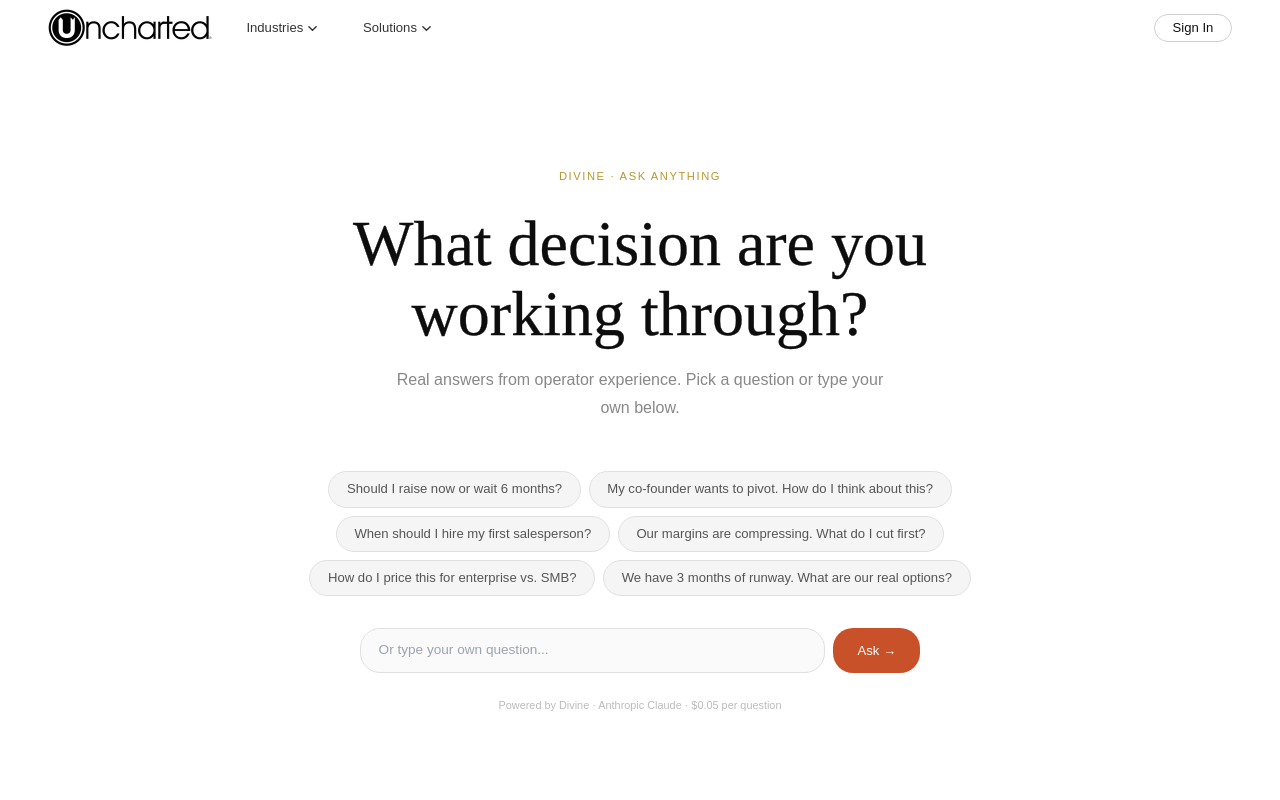
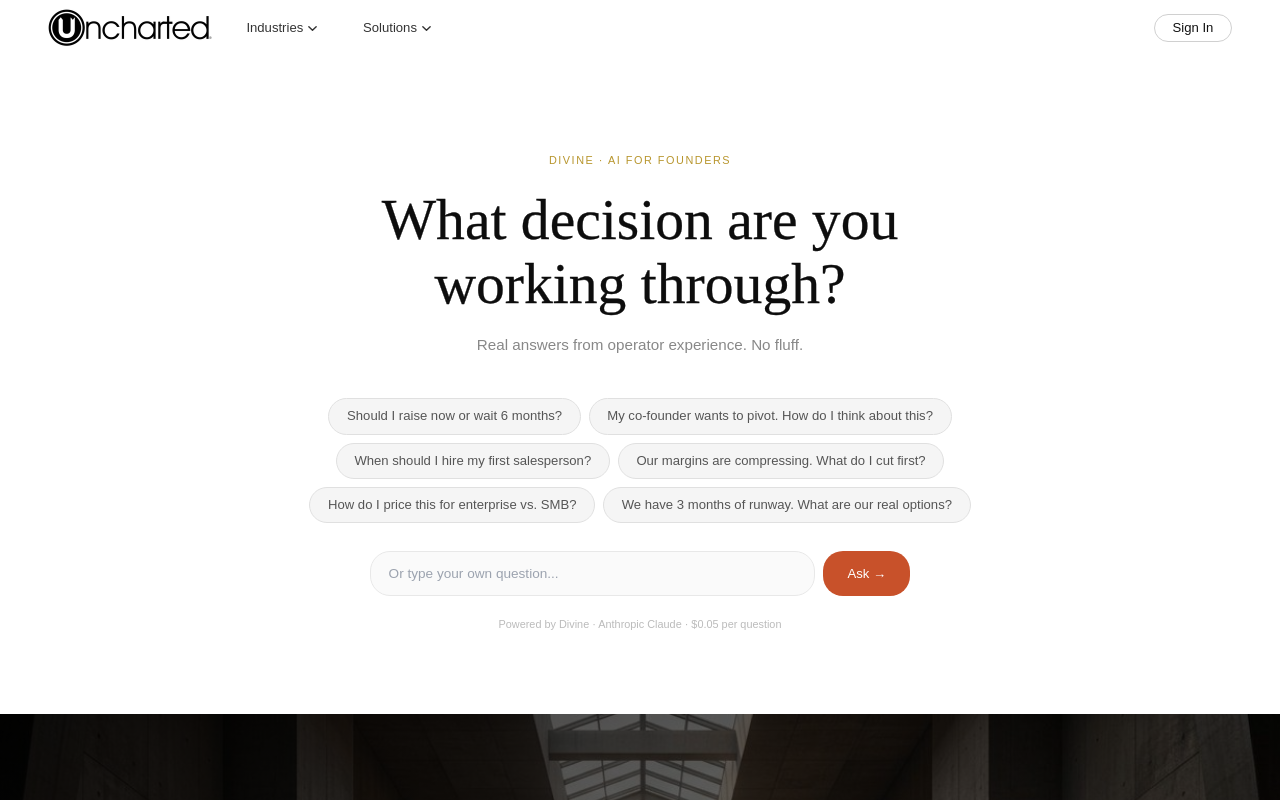
Before and after one commit to roothold/uncharted, a React (Vite) app: page / in a window 1280 px wide. Shown: the top 800 px of the page. Built offline with nearby package versions, Linux system fonts and the light colour scheme.

Commit message:
Add files via upload

```diff
--- a/src/DivineHero.jsx
+++ b/src/DivineHero.jsx
@@ -1,214 +1,248 @@
-import { useState } from "react";
+import { useState, useEffect, useRef } from "react";
 
 const QUESTIONS = [
-  { q:"Should I raise now or wait 6 months?",                  domain:"Fundraising" },
-  { q:"My co-founder wants to pivot. How do I think about this?", domain:"Strategy" },
-  { q:"When should I hire my first salesperson?",               domain:"Hiring" },
-  { q:"Our margins are compressing. What do I cut first?",      domain:"Operations" },
-  { q:"How do I price this for enterprise vs. SMB?",            domain:"Pricing" },
-  { q:"We have 3 months of runway. What are our real options?", domain:"Capital" },
+  { q:"Should I raise now or wait 6 months?",                   domain:"Fundraising" },
+  { q:"My co-founder wants to pivot. How do I think about this?",domain:"Strategy"   },
+  { q:"When should I hire my first salesperson?",                domain:"Hiring"      },
+  { q:"Our margins are compressing. What do I cut first?",       domain:"Operations"  },
+  { q:"How do I price this for enterprise vs. SMB?",             domain:"Pricing"     },
+  { q:"We have 3 months of runway. What are our real options?",  domain:"Capital"     },
 ];
 
-const DIVINE_COMPOSITE = {
-  id:"3", name:"Divine Composite",
+const COMPOSITE = {
+  name:"Divine Composite",
   title:"All domains · Cross-functional advice",
   domains:["Strategy","Operations","Fundraising","Growth"],
 };
 
+const W = {
+  card:"#FFFFFF", cardBorder:"#E8E8E8", cardHover:"#F7F7F7",
+  ink:"#0D0D0D", inkMid:"#555555", inkSoft:"#888888",
+  accent:"#C8512A",
+};
+
 export default function DivineHero({ onAskMore }) {
-  const [active, setActive]     = useState(null);   // active question index
+  const [query, setQuery]       = useState("");
   const [response, setResponse] = useState(null);
   const [loading, setLoading]   = useState(false);
   const [typed, setTyped]       = useState("");
+  const inputRef = useRef(null);
 
-  const ask = async (question) => {
-    if (loading) return;
-    setActive(question);
+  // Typewriter — identical to Divine.jsx (16ms)
+  useEffect(() => {
+    if (!response) return;
+    setTyped("");
+    let i = 0;
+    const t = setInterval(() => {
+      setTyped(response.slice(0, i));
+      i++;
+      if (i > response.length) clearInterval(t);
+    }, 16);
+    return () => clearInterval(t);
+  }, [response]);
+
+  const ask = async (q) => {
+    const question = q || query;
+    if (!question.trim() || loading) return;
+    if (q) setQuery(q);
+    setLoading(true);
     setResponse(null);
     setTyped("");
-    setLoading(true);
-
     try {
       const res = await fetch("https://api.anthropic.com/v1/messages", {
         method:"POST", headers:{ "Content-Type":"application/json" },
         body: JSON.stringify({
           model:"claude-sonnet-4-20250514", max_tokens:600,
-          system:`You are Divine — an AI tool built for founders, operating through the lens of the Divine Composite framework (all domains, cross-functional). Give a direct, practical answer. No fluff, no caveats. Think like an experienced operator. Start with a one-sentence bottom line, then 2–3 short paragraphs. Be honest even if it's uncomfortable. Keep your total response under 200 words — this is a quick insight, not an essay.`,
+          system:`You are Divine — an AI tool built for founders. You're operating through the lens of "${COMPOSITE.name}", ${COMPOSITE.title}. Their domains: ${COMPOSITE.domains.join(", ")}. Give a direct, practical answer. No fluff, no caveats. Think like an operator who has seen this problem before. Start with a one-sentence bottom line, then unpack it in 2–3 short paragraphs. Be honest even if it's uncomfortable. Keep total response under 220 words.`,
           messages:[{ role:"user", content:question }]
         })
       });
       const data = await res.json();
-      const text = data.content?.find(b => b.type==="text")?.text || "Unable to retrieve a response. Please try again.";
-      setResponse(text);
-
-      // Type out the response
-      let i = 0;
-      const t = setInterval(() => {
-        setTyped(text.slice(0, i));
-        i++;
-        if (i > text.length) clearInterval(t);
-      }, 14);
+      setResponse(data.content?.find(b => b.type==="text")?.text || "Unable to retrieve a response. Please try again.");
     } catch {
       setResponse("Connection error. Please try again.");
-      setTyped("Connection error. Please try again.");
     }
     setLoading(false);
   };
 
-  const reset = () => { setActive(null); setResponse(null); setTyped(""); };
+  const reset = () => { setQuery(""); setResponse(null); setTyped(""); };
+
+  const goToFull = () => {
+    const url = query.trim()
+      ? `https://divine.uncharted.ventures/?q=${encodeURIComponent(query)}`
+      : "https://divine.uncharted.ventures/";
+    window.open(url, "_blank", "noopener noreferrer");
+  };
 
   return (
-    <section style={{
-      paddingTop:"56px", // nav height
-      backgroundColor:"#FFFFFF",
-      borderBottom:"1px solid #E8E8E8",
-    }}>
-      <div style={{ maxWidth:"860px", margin:"0 auto", padding:"7rem 3rem 6rem", textAlign:"center" }}>
+    <section style={{ paddingTop:"56px", backgroundColor:"#FFFFFF", borderBottom:"1px solid #FFFFFF" }}>
+      <div style={{ maxWidth:"820px", margin:"0 auto", padding:"6rem 3rem 5rem", textAlign:"center" }}>
 
         {/* Eyebrow */}
         <p style={{ fontFamily:"'Inter Tight', sans-serif", fontWeight:500,
-          fontSize:"0.7rem", color:"#B8962E", letterSpacing:"0.14em",
-          textTransform:"uppercase", marginBottom:"1.5rem",
+          fontSize:"0.68rem", color:"#B8962E", letterSpacing:"0.14em",
+          textTransform:"uppercase", marginBottom:"1.25rem",
           opacity:0, animation:"fadeUp 0.6s 0.1s forwards" }}>
-          Divine · Ask anything
+          Divine · AI for Founders
         </p>
 
         {/* Headline */}
         <h1 style={{ fontFamily:"'Instrument Serif', serif", fontWeight:400,
-          fontSize:"clamp(2.2rem, 5vw, 4.2rem)", lineHeight:1.1, color:"#0D0D0D",
-          marginBottom:"1rem",
-          opacity:0, animation:"fadeUp 0.7s 0.2s forwards" }}>
-          {active
-            ? <><em style={{ fontStyle:"italic", color:"#888" }}>"{active}"</em></>
+          fontSize:"clamp(2rem, 4.5vw, 3.8rem)", lineHeight:1.1, color:"#0D0D0D",
+          marginBottom:"1rem", opacity:0, animation:"fadeUp 0.7s 0.2s forwards",
+          whiteSpace:"pre-line" }}>
+          {response || loading
+            ? <><em style={{ fontStyle:"italic", color:"#AAAAAA" }}>"{query}"</em></>
             : "What decision are you\nworking through?"}
         </h1>
 
-        {/* Sub */}
-        {!active && (
+        {!response && !loading && (
           <p style={{ fontFamily:"'Inter Tight', sans-serif", fontWeight:300,
-            fontSize:"1rem", lineHeight:1.8, color:"#888888",
-            marginBottom:"3rem", maxWidth:"500px", margin:"0 auto 3rem",
+            fontSize:"0.95rem", lineHeight:1.8, color:"#888888",
+            maxWidth:"460px", margin:"0 auto 2.5rem",
             opacity:0, animation:"fadeUp 0.7s 0.3s forwards" }}>
-            Real answers from operator experience. Pick a question or type your own below.
+            Real answers from operator experience. No fluff.
           </p>
         )}
 
-        {/* Response area */}
+        {/* ── Response panel — matches Divine.jsx exactly ── */}
         {(loading || response) && (
-          <div style={{ margin:"2rem auto", maxWidth:"640px", textAlign:"left",
-            padding:"1.75rem 2rem", backgroundColor:"#FAFAFA",
-            border:"1px solid #E8E8E8", borderRadius:"12px",
+          <div style={{ margin:"1.75rem auto 1.75rem", maxWidth:"680px", textAlign:"left",
+            border:`1px solid ${W.cardBorder}`, borderRadius:"8px",
+            overflow:"hidden", backgroundColor:W.card,
             animation:"fadeUp 0.3s ease" }}>
+
+            {/* Panel header — same as Divine */}
+            <div style={{ padding:"0.7rem 1.25rem", borderBottom:`1px solid ${W.cardBorder}`,
+              display:"flex", alignItems:"center", justifyContent:"space-between",
+              backgroundColor:"#F7F7F7" }}>
+              <div style={{ display:"flex", alignItems:"center", gap:"0.5rem" }}>
+                <div style={{ width:"7px", height:"7px", borderRadius:"50%",
+                  backgroundColor: loading ? "#CCCCCC" : W.accent,
+                  transition:"background 0.3s",
+                  animation: loading ? "blink 0.8s step-end infinite" : "none" }} />
+                <span style={{ fontFamily:"'Inter Tight', sans-serif", fontSize:"0.68rem",
+                  fontWeight:500, color: loading ? W.inkSoft : W.ink }}>
+                  {loading ? "Working..." : COMPOSITE.name}
+                </span>
+              </div>
+              <span style={{ fontFamily:"'Inter Tight', sans-serif", fontSize:"0.58rem",
+                color:W.inkSoft }}>Divine · v1.4</span>
+            </div>
+
+            {/* Panel body — same states as Divine */}
+            <div style={{ padding:"1.75rem", minHeight:"140px" }}>
               {loading && !response && (
-              <div style={{ display:"flex", alignItems:"center", gap:"0.75rem" }}>
-                <div style={{ width:"7px", height:"7px", borderRadius:"50%",
-                  backgroundColor:"#C8512A", animation:"blink 0.8s step-end infinite" }} />
+                <div style={{ display:"flex", flexDirection:"column", gap:"0.5rem" }}>
+                  <p style={{ fontFamily:"'Inter Tight', sans-serif", fontSize:"0.82rem",
+                    color:W.accent }}>Working on your answer...</p>
                   <p style={{ fontFamily:"'Inter Tight', sans-serif", fontWeight:300,
-                  fontSize:"0.88rem", color:"#888" }}>Working on your answer...</p>
+                    fontSize:"0.8rem", color:W.inkSoft }}>
+                    Applying {COMPOSITE.name} framework.
+                  </p>
                 </div>
               )}
-            {typed && (
+              {response && !loading && (
                 <div>
-                <div style={{ display:"flex", alignItems:"center", gap:"0.5rem", marginBottom:"1rem" }}>
-                  <div style={{ width:"6px", height:"6px", borderRadius:"50%", backgroundColor:"#C8512A" }} />
-                  <span style={{ fontFamily:"'Inter Tight', sans-serif", fontSize:"0.62rem",
-                    color:"#C8512A", letterSpacing:"0.1em", textTransform:"uppercase" }}>
-                    Divine Composite
+                  <p style={{ fontFamily:"'Inter Tight', sans-serif", fontSize:"0.58rem",
+                    color:W.accent, letterSpacing:"0.1em", marginBottom:"1rem" }}>
+                    ✦ {COMPOSITE.name.toUpperCase()} · {new Date().toLocaleTimeString()}
+                  </p>
+                  <p style={{ fontFamily:"'Inter Tight', sans-serif", fontWeight:300,
+                    fontSize:"0.9rem", lineHeight:1.9, color:W.ink, whiteSpace:"pre-wrap",
+                    marginBottom:"1.5rem" }}>
+                    {typed}
+                    <span style={{ color:W.accent, animation:"blink 0.7s step-end infinite" }}>
+                      {typed.length < response.length ? "▌" : ""}
                     </span>
-                </div>
-                <p style={{ fontFamily:"'Inter Tight', sans-serif", fontWeight:300,
-                  fontSize:"0.92rem", lineHeight:1.9, color:"#0D0D0D",
-                  whiteSpace:"pre-wrap", marginBottom:"1.5rem" }}>
-                  {typed}
-                  {typed.length < (response?.length || 0) && (
-                    <span style={{ color:"#C8512A", animation:"blink 0.7s step-end infinite" }}>▌</span>
-                  )}
                   </p>
-                <div style={{ display:"flex", gap:"0.75rem", flexWrap:"wrap" }}>
-                  <button onClick={onAskMore}
+                  {/* CTAs after full response typed */}
+                  {typed.length >= response.length && (
+                    <div style={{ display:"flex", gap:"0.65rem", flexWrap:"wrap",
+                      paddingTop:"1rem", borderTop:`1px solid ${W.cardBorder}` }}>
+                      <button onClick={goToFull}
                         style={{ fontFamily:"'Inter Tight', sans-serif", fontWeight:500,
-                      fontSize:"0.78rem", color:"#fff", backgroundColor:"#C8512A",
+                          fontSize:"0.78rem", color:"#fff", backgroundColor:W.accent,
                           border:"none", borderRadius:"20px", padding:"0.55rem 1.25rem",
-                      cursor:"pointer" }}>
-                    Go deeper →
+                          cursor:"pointer", transition:"opacity 0.15s" }}
+                        onMouseEnter={e=>e.currentTarget.style.opacity="0.85"}
+                        onMouseLeave={e=>e.currentTarget.style.opacity="1"}>
+                        Go deeper on Divine →
                       </button>
                       <button onClick={reset}
                         style={{ fontFamily:"'Inter Tight', sans-serif", fontWeight:400,
-                      fontSize:"0.78rem", color:"#888", backgroundColor:"transparent",
-                      border:"1px solid #E8E8E8", borderRadius:"20px",
-                      padding:"0.55rem 1.25rem", cursor:"pointer" }}>
+                          fontSize:"0.78rem", color:W.inkMid, backgroundColor:"transparent",
+                          border:`1px solid ${W.cardBorder}`, borderRadius:"20px",
+                          padding:"0.55rem 1.25rem", cursor:"pointer", transition:"all 0.15s" }}
+                        onMouseEnter={e=>{e.currentTarget.style.borderColor="#888";e.currentTarget.style.color=W.ink;}}
+                        onMouseLeave={e=>{e.currentTarget.style.borderColor=W.cardBorder;e.currentTarget.style.color=W.inkMid;}}>
                         Ask another
                       </button>
-                </div>
                     </div>
                   )}
                 </div>
               )}
+            </div>
+          </div>
+        )}
 
-        {/* Question chips */}
-        {!active && (
+        {/* ── Question chips ── */}
+        {!loading && !response && (
           <div style={{ display:"flex", flexWrap:"wrap", justifyContent:"center",
-            gap:"0.5rem", marginBottom:"2rem",
+            gap:"0.5rem", marginBottom:"1.75rem",
             opacity:0, animation:"fadeUp 0.7s 0.4s forwards" }}>
             {QUESTIONS.map((item, i) => (
               <button key={i} onClick={() => ask(item.q)}
                 style={{ fontFamily:"'Inter Tight', sans-serif", fontWeight:400,
-                  fontSize:"0.82rem", color:"#555",
+                  fontSize:"0.82rem", color:"#555555",
                   backgroundColor:"#F5F5F5", border:"1px solid #E0E0E0",
                   borderRadius:"20px", padding:"0.5rem 1.1rem",
-                  cursor:"pointer", transition:"all 0.15s ease",
-                  lineHeight:1.4 }}
-                onMouseEnter={e => {
-                  e.currentTarget.style.backgroundColor = "#EDEDED";
-                  e.currentTarget.style.borderColor = "#BDBDBD";
-                  e.currentTarget.style.color = "#0D0D0D";
-                }}
-                onMouseLeave={e => {
-                  e.currentTarget.style.backgroundColor = "#F5F5F5";
-                  e.currentTarget.style.borderColor = "#E0E0E0";
-                  e.currentTarget.style.color = "#555";
-                }}>
+                  cursor:"pointer", transition:"all 0.15s ease", lineHeight:1.4 }}
+                onMouseEnter={e=>{e.currentTarget.style.backgroundColor="#EAEAEA";e.currentTarget.style.borderColor="#BDBDBD";e.currentTarget.style.color="#0D0D0D";}}
+                onMouseLeave={e=>{e.currentTarget.style.backgroundColor="#F5F5F5";e.currentTarget.style.borderColor="#E0E0E0";e.currentTarget.style.color="#555555";}}>
                 {item.q}
               </button>
             ))}
           </div>
         )}
 
-        {/* Custom input */}
-        {!active && (
-          <div style={{ display:"flex", maxWidth:"560px", margin:"0 auto", gap:"0.5rem",
-            opacity:0, animation:"fadeUp 0.7s 0.5s forwards" }}>
+        {/* ── Custom input — linked to divine.uncharted.ventures ── */}
+        {!loading && !response && (
+          <div style={{ display:"flex", maxWidth:"540px", margin:"0 auto",
+            gap:"0.5rem", opacity:0, animation:"fadeUp 0.7s 0.5s forwards" }}>
             <input
+              ref={inputRef}
               type="text"
+              value={query}
+              onChange={e => setQuery(e.target.value)}
+              onKeyDown={e => {
+                if (e.key === "Enter" && query.trim()) ask();
+              }}
               placeholder="Or type your own question..."
-              onKeyDown={e => { if (e.key === "Enter" && e.target.value.trim()) ask(e.target.value.trim()); }}
               style={{ flex:1, padding:"0.7rem 1.1rem", borderRadius:"20px",
-                border:"1px solid #E0E0E0", fontFamily:"'Inter Tight', sans-serif",
-                fontSize:"0.85rem", color:"#0D0D0D", outline:"none",
-                backgroundColor:"#FAFAFA", transition:"border-color 0.15s" }}
-              onFocus={e => e.target.style.borderColor = "#0D0D0D"}
-              onBlur={e => e.target.style.borderColor = "#E0E0E0"}
+                border:`1px solid ${W.cardBorder}`,
+                fontFamily:"'Inter Tight', sans-serif", fontSize:"0.85rem",
+                color:W.ink, outline:"none", backgroundColor:"#FAFAFA",
+                transition:"border-color 0.15s" }}
+              onFocus={e => e.target.style.borderColor = W.ink}
+              onBlur={e => e.target.style.borderColor = W.cardBorder}
             />
-            <button
-              onClick={e => {
-                const input = e.currentTarget.previousSibling;
-                if (input.value.trim()) ask(input.value.trim());
-              }}
+            <button onClick={() => query.trim() ? ask() : goToFull()}
               style={{ fontFamily:"'Inter Tight', sans-serif", fontWeight:500,
-                fontSize:"0.82rem", color:"#fff", backgroundColor:"#C8512A",
+                fontSize:"0.82rem", color:"#fff", backgroundColor:W.accent,
                 border:"none", borderRadius:"20px", padding:"0.7rem 1.5rem",
                 cursor:"pointer", whiteSpace:"nowrap", transition:"opacity 0.15s" }}
-              onMouseEnter={e => e.currentTarget.style.opacity = "0.85"}
-              onMouseLeave={e => e.currentTarget.style.opacity = "1"}>
+              onMouseEnter={e=>e.currentTarget.style.opacity="0.85"}
+              onMouseLeave={e=>e.currentTarget.style.opacity="1"}>
               Ask →
             </button>
           </div>
         )}
 
         {/* Attribution */}
-        {!active && (
+        {!loading && !response && (
           <p style={{ fontFamily:"'Inter Tight', sans-serif", fontWeight:300,
-            fontSize:"0.68rem", color:"#BBBBBB", marginTop:"1.5rem",
+            fontSize:"0.68rem", color:"#BBBBBB", marginTop:"1.25rem",
             opacity:0, animation:"fadeUp 0.7s 0.6s forwards" }}>
             Powered by Divine · Anthropic Claude · $0.05 per question
           </p>
```
Lines whose indentation alone changed are shown as unchanged.
